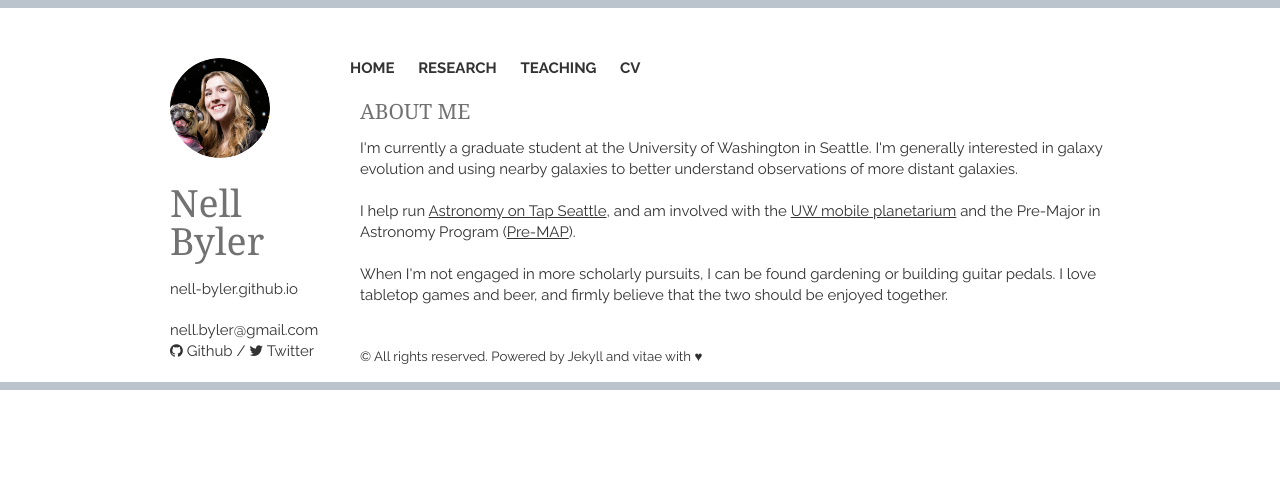
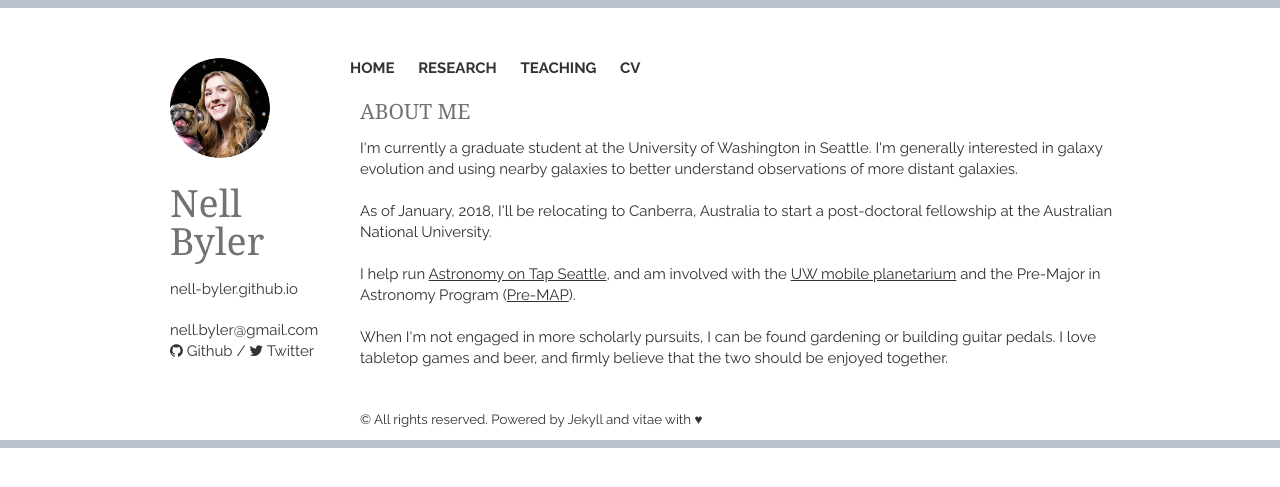
Before and after one commit to nell-byler/nell-byler.github.io, a Jekyll site: the page built from index.html, in a window 1280 px wide. Shown: the top 487 px of the page. Built offline with Jekyll 4.4.1, drawn with Linux system fonts in a browser that asks for light colours; nearby versions of some CDN libraries; the list of posts is cut into pages by our own code.

Commit message:
adding australia update

```diff
--- a/_includes/aboutme.html
+++ b/_includes/aboutme.html
@@ -1,7 +1,8 @@
 <section class="thirteen columns">
     <h1>About Me</h1>
     <article>
-        <p>I'm currently a graduate student at the University of Washington in Seattle. I'm generally interested in galaxy evolution and using nearby galaxies to better understand observations of more distant galaxies.</p><br>
+      <p>I'm currently a graduate student at the University of Washington in Seattle. I'm generally interested in galaxy evolution and using nearby galaxies to better understand observations of more distant galaxies.</p><br>
+      <p>As of January, 2018, I'll be relocating to Canberra, Australia to start a post-doctoral fellowship at the Australian National University.</p> <br>
         <p>I help run <a style="color:#333; text-decoration: underline;" href="https://twitter.com/AoTSeattle">Astronomy on Tap Seattle</a>, and am involved with the <a style="color:#333; text-decoration: underline;" href="http://www.washington.edu/news/2013/01/24/astronomy-to-go-uw-readies-new-portable-planetarium/">UW mobile planetarium</a> and the Pre-Major in Astronomy Program (<a style="color:#333; text-decoration: underline;" href="http://depts.washington.edu/premap/">Pre-MAP</a>).</p><br>
         <p>When I'm not engaged in more scholarly pursuits, I can be found gardening or building guitar pedals. I love tabletop games and beer, and firmly believe that the two should be enjoyed together. </p>
     </article>
```
